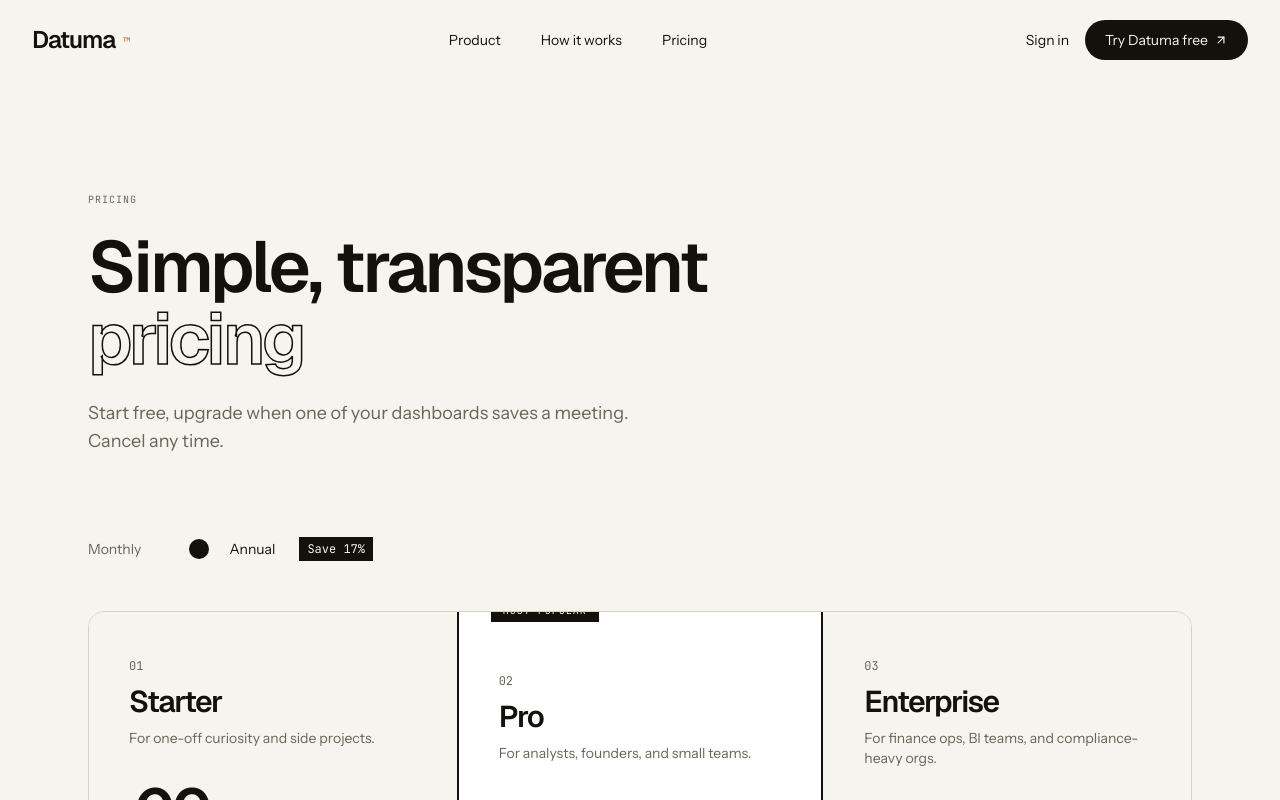
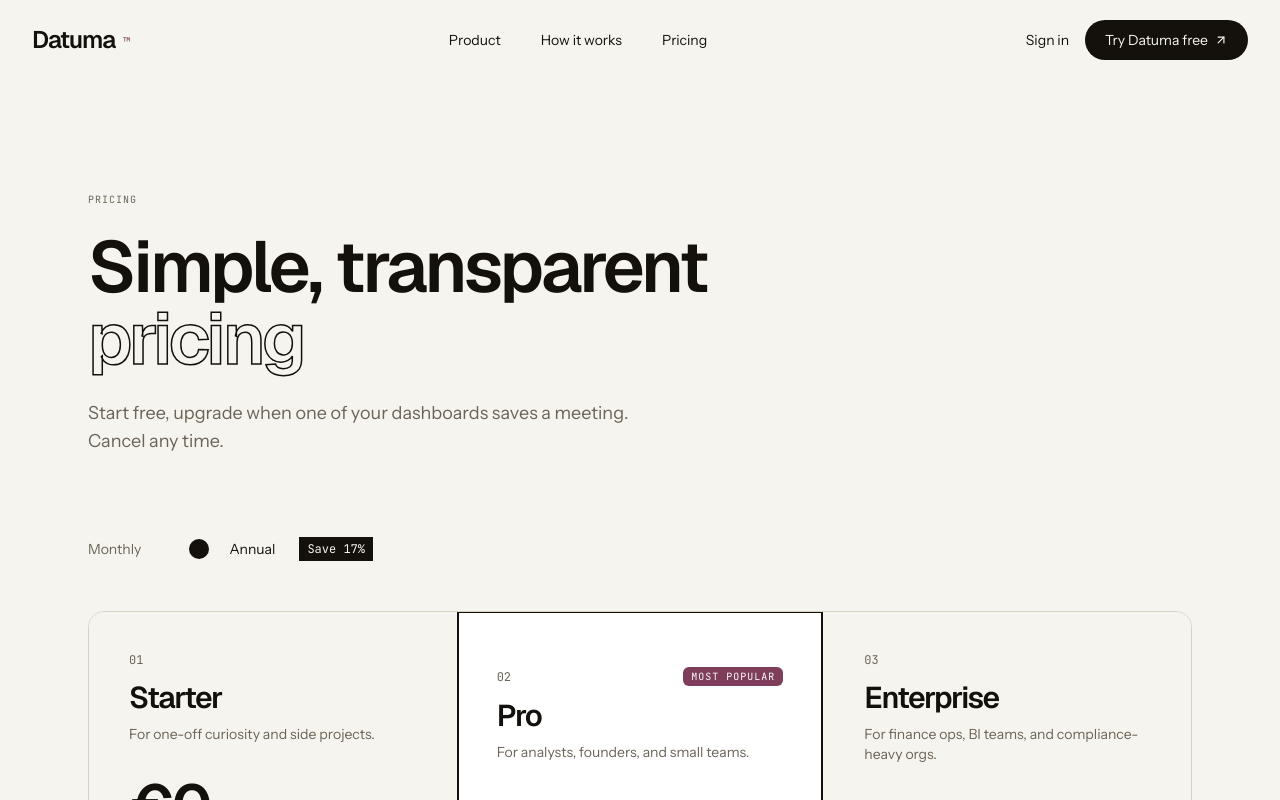
Before and after one commit to vzedo112/Datuma, a React (Create React App) app in the folder frontend/: page /pricing in a window 1280 px wide. Shown: the top 800 px of the page. Built offline with nearby package versions, Linux system fonts and the light colour scheme.

Commit message:
Refactor color palette

```diff
--- a/frontend/src/components/Dashboard/ChartPanel.jsx
+++ b/frontend/src/components/Dashboard/ChartPanel.jsx
@@ -16,11 +16,11 @@
 // Coordinated warm-earth palette — all colors share value/chroma range
 // so they feel like one family even at the rainbow extremes.
 const PALETTE = [
-  "#b8722d", // ochre (anchor / brand)
-  "#a84a3c", // terracotta
+  "#7d3d5b", // plum (anchor / brand)
+  "#b8533d", // terracotta
+  "#b8722d", // ochre
   "#3d756a", // teal
   "#8a7c2e", // olive
-  "#7d3d5b", // plum
   "#4f5d8a", // slate blue
   "#c89554", // sand
 ];
--- a/frontend/src/index.css
+++ b/frontend/src/index.css
@@ -19,10 +19,10 @@
   --chart-4: #a39c8d;
   --chart-5: #c9c1b1;
 
-  /* Brand accent — ochre */
-  --brand: #b8722d;
-  --brand-hover: #a06324;
-  --brand-soft: #f3e6d4;
+  /* Brand accent — plum */
+  --brand: #7d3d5b;
+  --brand-hover: #67324d;
+  --brand-soft: #ead5dd;
   --brand-foreground: #ffffff;
 }
 
--- a/frontend/src/pages/Dashboard.jsx
+++ b/frontend/src/pages/Dashboard.jsx
@@ -64,7 +64,7 @@
           )}
         </div>
 
-        <div className="flex flex-wrap items-center gap-2">
+        <div className="flex items-center gap-2 shrink-0 whitespace-nowrap">
           <Link
             to="/app"
             className="inline-flex items-center gap-1.5 h-10 px-4 rounded-md border border-border text-sm hover:bg-accent transition-colors"
--- a/frontend/src/pages/Home.jsx
+++ b/frontend/src/pages/Home.jsx
@@ -45,7 +45,7 @@
             visible ? "opacity-100 translate-y-0" : "opacity-0 translate-y-6"
           }`}
         >
-          <span className="block">Spreadsheets,</span>
+          <span className="block">Data,</span>
           <span className="block">
             <span className="relative inline-block">
               <span key={verbIdx} className="inline-flex">
--- a/frontend/src/pages/Pricing.jsx
+++ b/frontend/src/pages/Pricing.jsx
@@ -109,20 +109,21 @@
           key={p.name}
           className={cn(
             "relative p-8 lg:p-10 bg-background flex flex-col",
-            p.popular && "md:-my-px md:py-12 lg:py-14 bg-card border-y-2 md:border-y-0 md:border-x-2 border-foreground"
+            p.popular && "md:-my-px md:py-12 lg:py-14 bg-card ring-2 ring-foreground ring-inset"
           )}
         >
-          {p.popular && (
-            <span className="absolute -top-3 left-8 px-3 py-1 bg-foreground text-background text-[10px] font-mono uppercase tracking-widest">
-              Most Popular
-            </span>
-          )}
-
           <div className="mb-8">
-            <span className="font-mono text-xs text-muted-foreground">
-              {String(idx + 1).padStart(2, "0")}
-            </span>
-            <h3 className="font-display text-3xl mt-2">{p.name}</h3>
+            <div className="flex items-center justify-between gap-3 mb-3">
+              <span className="font-mono text-xs text-muted-foreground">
+                {String(idx + 1).padStart(2, "0")}
+              </span>
+              {p.popular && (
+                <span className="px-2 py-0.5 bg-brand text-brand-foreground text-[10px] font-mono uppercase tracking-widest rounded">
+                  Most Popular
+                </span>
+              )}
+            </div>
+            <h3 className="font-display text-3xl">{p.name}</h3>
             <p className="text-sm text-muted-foreground mt-2">{p.description}</p>
           </div>
 
```
